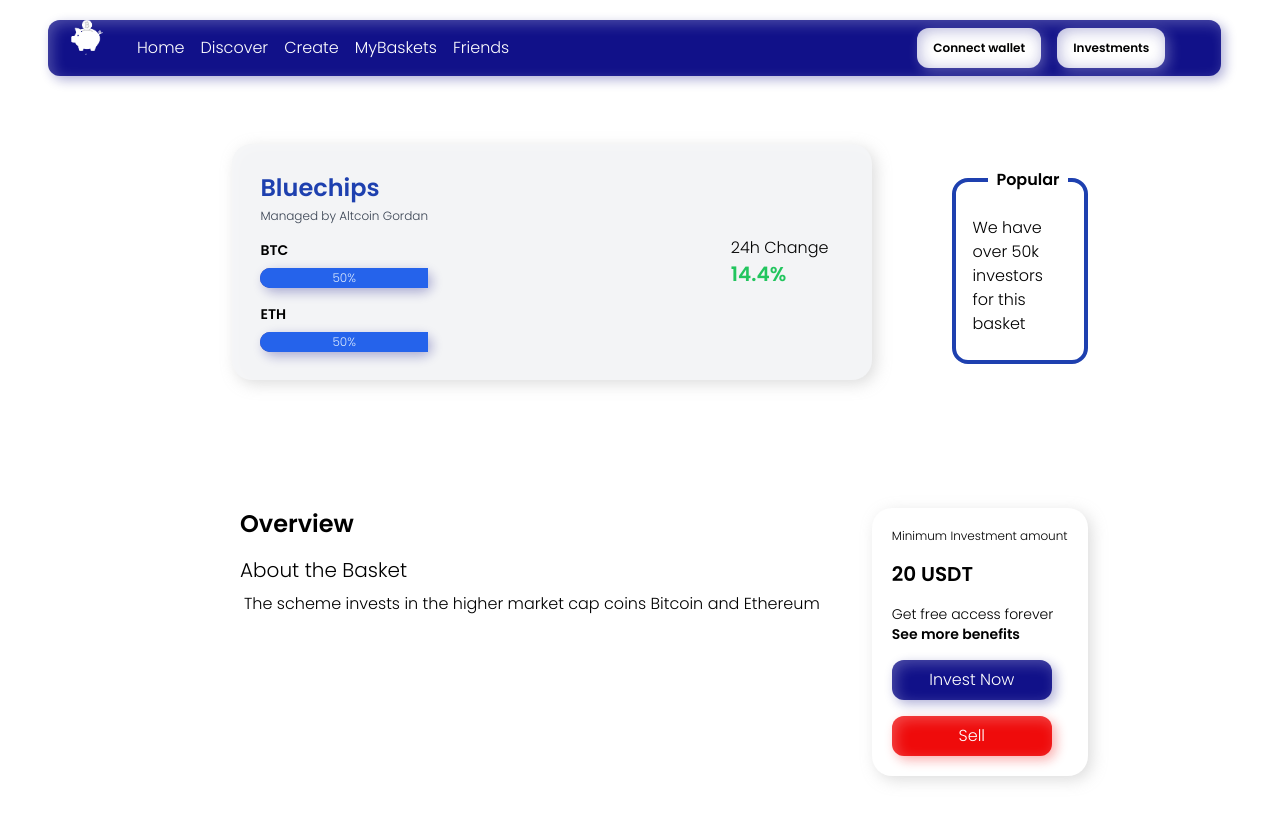
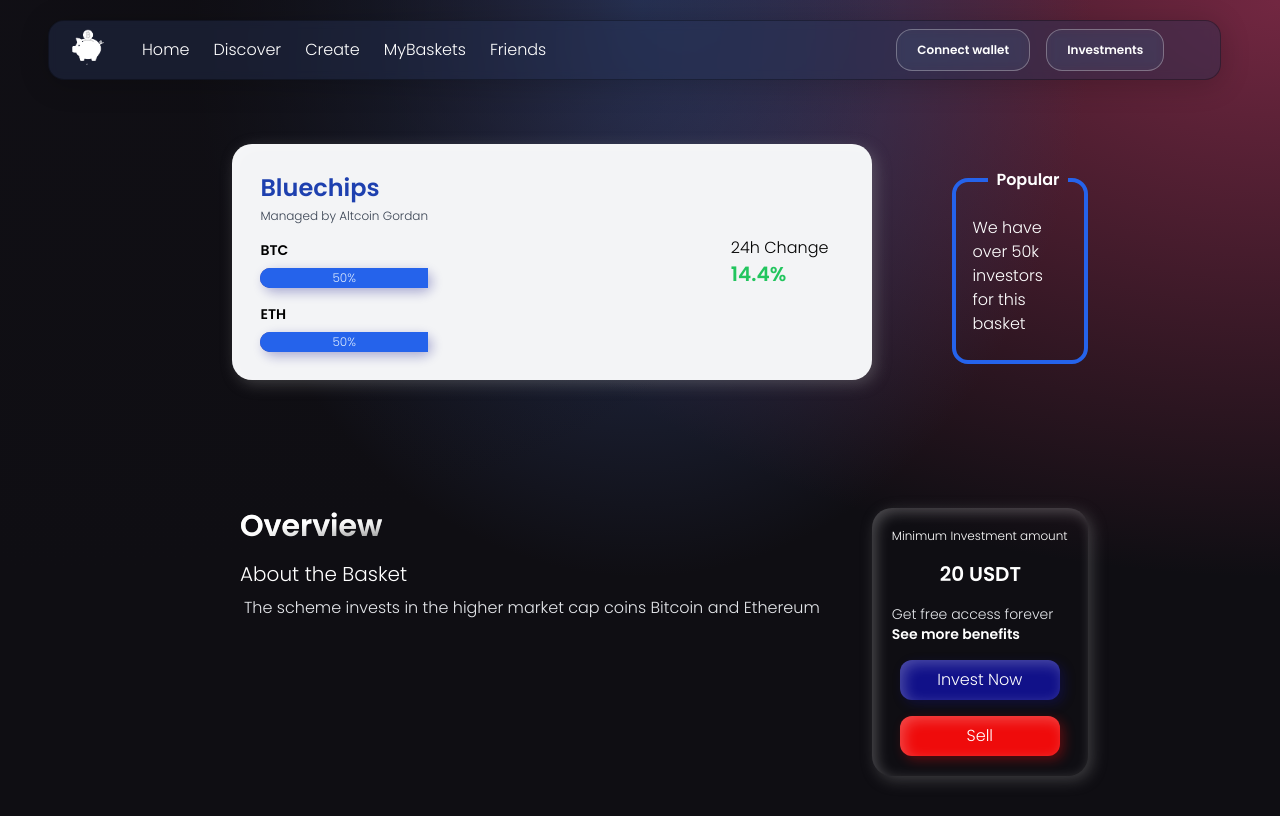
Before and after one commit to salmanpary/FinEz, a React (Create React App) app: page /details in a window 1280 px wide. Built offline with nearby package versions, Linux system fonts and the light colour scheme.

Commit message:
ui change

```diff
--- a/src/App.js
+++ b/src/App.js
@@ -23,7 +23,7 @@ function App() {
   const [basket, setBasket] = useState("");
 
   return (
-    <div className="App">
+    <div className="App gradient-bg-welcome">
 
       <Navbar />
       <div className="pt-16">
--- a/src/assets/3d.css
+++ b/src/assets/3d.css
@@ -72,7 +72,7 @@
 .piggy {
     height: 45px;
     position: relative;
-    margin-top: -24px;
+    margin-top: -8px;
     margin-left: -40px;
     margin-right: 20px;
 }
--- a/src/components/Investment.js
+++ b/src/components/Investment.js
@@ -22,7 +22,7 @@ function Investment(props) {
             </div>
             <div className="">
                 <Link to="/details">
-                    <button disabled={props.disabled} className='Investment_viewbtn text-sm border-2 p-2 text-blue-800 border-blue-800 hover:bg-blue-800 hover:text-white rounded-lg' type="submit">View Basket</button>
+                    <button disabled={props.disabled} className='Investment_viewbtn text-sm border-2 p-2 text-blue-800 border-blue-800 hover:bg-blue-800 hover:text-white rounded-xl' type="submit">View Basket</button>
 
                 </Link>
 
--- a/src/components/Navbar.js
+++ b/src/components/Navbar.js
@@ -62,23 +62,23 @@ function Navbar() {
     }, [data.address])
 
     return (
-        <div className='navbar flex fixed justify-between bg-white h-13 blue_3d_nav mx-10 ml-12 w-11/12 mt-5 p-2'>
+        <div className='navbar blue-glassmorphism flex fixed justify-between bg-white h-13 blue_3d_nav mx-10 ml-12 w-11/12 mt-5 p-2'>
             <div className=" flex mx-12 items-center">
                 <img className="piggy m-0 p-0" src={piggy}></img>
-                <h5 className='mx-2 nav_btn text-white'><Link to="/">Home</Link></h5>
-                <h5 className='mx-2 nav_btn text-white'><Link to="/home2">Discover</Link></h5>
-                <h5 className='mx-2 nav_btn text-white'><Link to="/create">Create</Link></h5>
-                <h5 className='mx-2 nav_btn text-white'><Link to="/mybasket">MyBaskets</Link></h5>
-                <h5 className='mx-2 nav_btn text-white'><Link to="/friends">Friends</Link></h5>
+                <h5 className='mx-3 nav_btn text-white'><Link to="/">Home</Link></h5>
+                <h5 className='mx-3 nav_btn text-white'><Link to="/home2">Discover</Link></h5>
+                <h5 className='mx-3 nav_btn text-white'><Link to="/create">Create</Link></h5>
+                <h5 className='mx-3 nav_btn text-white'><Link to="/mybasket">MyBaskets</Link></h5>
+                <h5 className='mx-3 nav_btn text-white'><Link to="/friends">Friends</Link></h5>
             </div>
             <div className="flex mr-12">
                 {hasAddress ? <>
                     {data.address.slice(0, 8)}...
                 </> : <>
                     {/* <h5 className='mx-2 cursor-pointer border-[1px] border-black px-1' onClick={btnhandler}> Connect to wallet</h5> */}
-                    <button className=' white_3d   text-black p-3 px-4 mx-4 text-xs cursor-not-allowed rounded-xl font-bold ' type="submit" disabled={true} onClick={btnhandler}>Connect wallet</button>
+                    <button className=' white-glassmorphism   text-white p-3 px-5 mx-4 text-xs cursor-not-allowed rounded-xl font-semibold ' type="submit" disabled={true} onClick={btnhandler}>Connect wallet</button>
                 </>}
-                <Link to='/profile'><h5 className='white_3d   text-black p-3 px-4 mr-0 text-xs rounded-xl font-bold '>Investments</h5></Link>
+                <Link to='/profile'><h5 className=' white-glassmorphism text-white p-3 px-5 mr-0 text-xs rounded-xl font-semibold '>Investments</h5></Link>
             </div>
         </div>
     )
--- a/src/index.css
+++ b/src/index.css
@@ -1,3 +1,19 @@
+.gradient-bg-welcome {
+    background-color: #0f0e13;
+    background-image:
+        radial-gradient(at 0% 0%, hsla(253, 16%, 7%, 1) 0, transparent 50%),
+        radial-gradient(at 50% 0%, hsla(225, 39%, 30%, 1) 0, transparent 50%),
+        radial-gradient(at 100% 0%, hsla(339, 49%, 30%, 1) 0, transparent 50%);
+}
+
+.text-gradient {
+    background-color: #fff;
+    background-image: radial-gradient(at 4% 36%, hsla(0, 0%, 100%, 1) 0, transparent 53%), radial-gradient(at 60% 80%, rgb(0, 0, 0) 0, transparent 70%);
+    -webkit-background-clip: text;
+    background-clip: text;
+    -webkit-text-fill-color: transparent;
+}
+
 @tailwind base;
 @tailwind components;
 @tailwind utilities;
--- a/src/pages/Details.js
+++ b/src/pages/Details.js
@@ -63,26 +63,26 @@ function Details() {
                         <h4 className='text-xl text-green-500 font-bold'>14.4%</h4>
                     </div>
                 </div>
-                <fieldset className='border-4 w-10 my-auto  p-4  border-blue-800 rounded-2xl'>
-                    <legend className='ml-4 p-2 font-bold'><h3>Popular</h3></legend>
-                    <h4 className='mb-2'>We have over 50k investors for this basket</h4>
+                <fieldset className='border-4 w-10 my-auto  p-4  border-blue-600 rounded-2xl'>
+                    <legend className='ml-4 p-2 font-bold text-white'><h3>Popular</h3></legend>
+                    <h4 className='mb-2 text-white'>We have over 50k investors for this basket</h4>
                 </fieldset>
             </div>
             <div className="flex ml-[15rem] mt-12">
                 <div className="">
-                    <h3 className='text-2xl font-semibold '>Overview</h3>
+                    <h3 className='text-3xl font-semibold text-gradient'>Overview</h3>
 
-                    <h4 className='text-xl mt-4'>About the Basket</h4>
-                    <p className=' mt-1 ml-0 p-1'>The scheme invests in the higher market cap coins Bitcoin and Ethereum</p>
+                    <h4 className='text-xl mt-4 text-white'>About the Basket</h4>
+                    <p className=' mt-1 ml-0 p-1 text-gray-200'>The scheme invests in the higher market cap coins Bitcoin and Ethereum</p>
                 </div>
                 <div className="ml-12 box_3d p-5 mb-10">
-                    <h5 className='text-xs'>Minimum Investment amount</h5>
-                    <h3 className='text-xl mt-4 font-bold'> 20 USDT</h3>
-                    <h6 className='mt-4 text-sm'>Get free access forever</h6>
-                    <h5 className='text-sm font-bold'>See more benefits</h5>
-                    <button type="submit" disabled={disabled} className='mt-4 w-[10rem] py-2 blue_3d text-l text-white' onClick={() => setShowModal(!modal)}> Invest Now</button> <br />
+                    <h5 className='text-xs text-white'>Minimum Investment amount</h5>
+                    <h3 className='text-xl mt-4 font-bold text-white ml-12'> 20 USDT</h3>
+                    <h6 className='mt-4 text-sm text-gray-200'>Get free access forever</h6>
+                    <h5 className='text-sm font-bold text-white'>See more benefits</h5>
+                    <button type="submit" disabled={disabled} className='mt-4 w-[10rem] py-2 blue_3d text-l text-white ml-2' onClick={() => setShowModal(!modal)}> Invest Now</button> <br />
                     {/* <button type="submit" className='mt-4 w-[10rem] py-2 border-2'>Add to Watchlist</button> <br /> */}
-                    <button type="submit" disabled={disabled} className='mt-4 w-[10rem] py-2 red_3d text-l text-white' onClick={sell}>Sell</button>
+                    <button type="submit" disabled={disabled} className='mt-4 w-[10rem] py-2 red_3d text-l text-white ml-2' onClick={sell}>Sell</button>
                 </div>
                 {modal ? <Modal setShowModal={setShowModal} /> : <></>}
             </div>
--- a/src/pages/Home2.css
+++ b/src/pages/Home2.css
@@ -15,10 +15,13 @@ p {
     display: flex;
     height: 500px;
     float: right;
-    margin-top: 70px;
+    margin-top: 0px;
     top: 10px;
-    position: absolute;
+    position: relative;
     right: 0;
+    z-index: -1;
+    height: 430px;
+    top: 5%;
 }
 
 .heading {
@@ -51,6 +54,7 @@ p {
     border: 2px solid rgb(10, 10, 93);
     background-color: white;
     color: rgb(10, 10, 93);
+    color: white;
 }
 
 .btn:hover {
@@ -60,12 +64,7 @@ p {
 }
 
 .btn2:hover {
-    background-color: white;
+    background-color: rgb(241, 241, 241);
+    color: rgb(42, 42, 118);
     transform: scale(1.01, 1.01);
 }
-
-.ill {
-    z-index: -1;
-    height: 430px;
-    top: 5%
-}
--- a/src/pages/Home2.js
+++ b/src/pages/Home2.js
@@ -6,17 +6,19 @@ import { Link } from 'react-router-dom'
 const Home2 = () => {
     return (
         <div className='home'>
+            <div className=''>
                 {/* <img src={vector}></img> */}
-            <p className='heading'>Invest and Grow</p>
-            <p className='subhead'>Build your diversified portfolio with us</p><br></br>
+                <p className='mt-36 text-gradient text-3xl md:text-6xl text-white'>Invest and Grow</p>
+                <p className='text-gradient text-lg md:text-2xl text-white mt-4 mb-4'>Build your diversified portfolio with us</p><br></br>
                 <Link to="/signin">
 
                     <button onClick={''} className='btn'>SignUp with Binance</button>
                 </Link>
                 <Link to="/login">
-                <button onClick={''} className='btn2 btn'>Login with Binance</button>
+                    <button onClick={''} className='btn2 btn mb-48 white-glassmorphism'>Login with Binance</button>
                 </Link>
                 <img className='ill' src={logo2}></img>
+            </div>
         </div>
     )
 }
```
Also changed, not shown: src/pages/Home.js (+17 -17 lines). Lines whose indentation alone changed are shown as unchanged.
